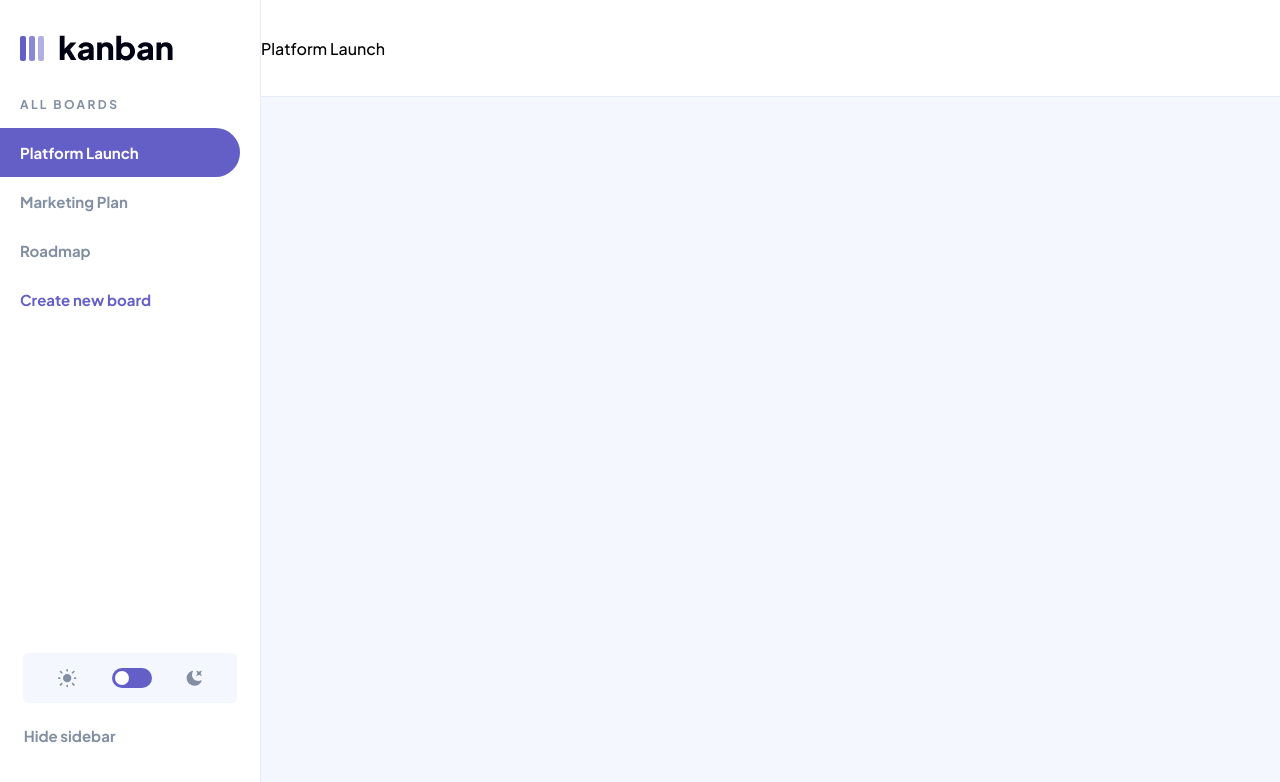
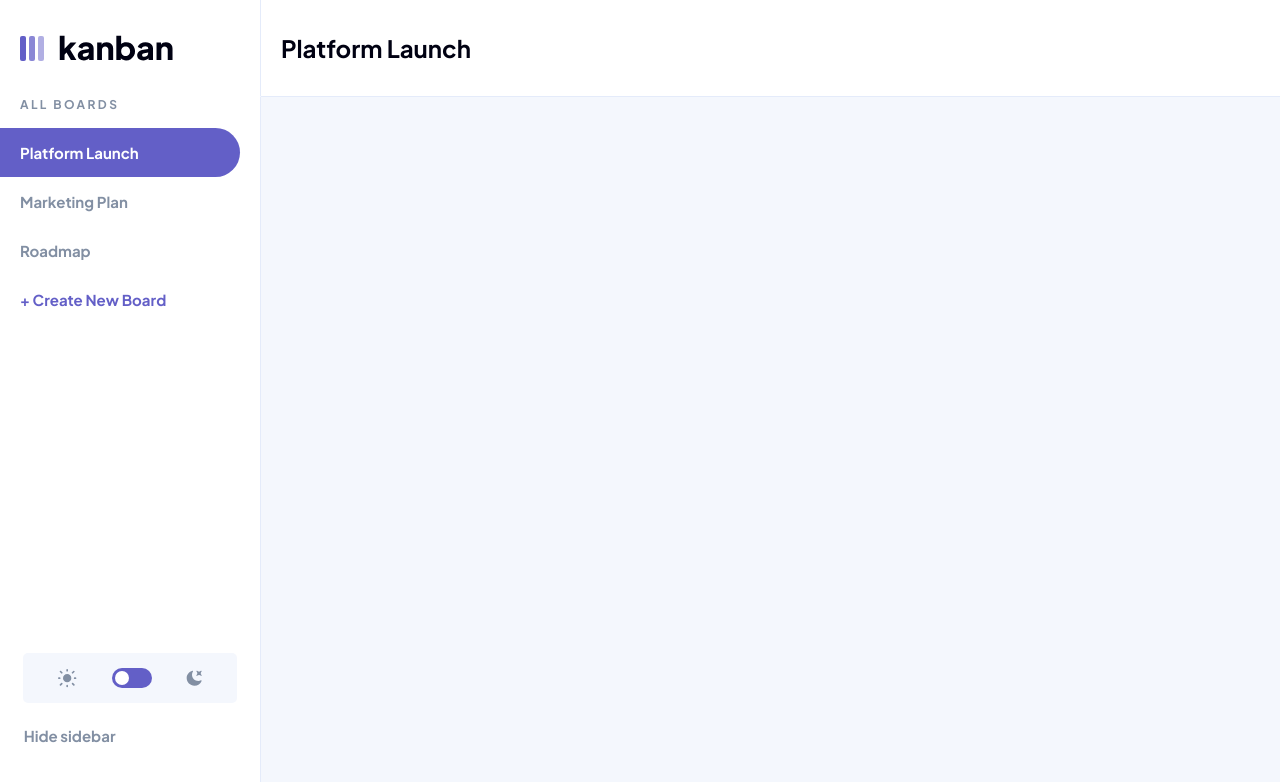
Before and after one commit to itsagift/kanban, a React (Create React App) app in the folder Documents/kanban/: page / in a window 1280 px wide. Shown: the top 782 px of the page. Built offline with nearby package versions, Linux system fonts and the light colour scheme.

Commit message:
Transition tweaks

```diff
--- a/Documents/kanban/src/components/BoardList.js
+++ b/Documents/kanban/src/components/BoardList.js
@@ -25,9 +25,9 @@ function BoardList({selectedBoard, setSelectedBoard}){
           )
         })
       }
-      <li className='board-list-item board-list-item--new heading-M' onClick={() => {setModal(<TestModal2/>)}}>
-        Create new board
-      </li>
+      <li><button className='board-list-item board-list-item--new heading-M' onClick={() => {setModal(<TestModal2/>)}}>
+        + Create New Board
+      </button></li>
     </ul>
     </div>
   )
--- a/Documents/kanban/src/components/Header.js
+++ b/Documents/kanban/src/components/Header.js
@@ -11,8 +11,14 @@ return(
       </div>
     </div>
     <div className='header-left'>
-    {selectedBoard}
-    <button className='select-board-toggle' onClick={showSidebar}> Board Name</button>
+      <div className='header-selected'>
+        <h1 className='header-selected--desktop heading-XL'>
+          {selectedBoard}
+        </h1>
+        <button className='header-selected--mobile' onClick={showSidebar}>
+          {selectedBoard}
+        </button>
+      </div>
     </div>
 
   </header>
--- a/Documents/kanban/src/styles/App.scss
+++ b/Documents/kanban/src/styles/App.scss
@@ -48,6 +48,7 @@
   --border: var(--lightLines);
   --sidebarBg: var(--white);
   --boardListHover: var(--lightPurpleTransp);
+  --headings: var(--black);
 }
 
 [data-theme='dark']{
@@ -70,6 +71,7 @@
   --border: var(--darkLines);
   --sidebarBg: var(--darkGrey);
   --boardListHover: var(--white);
+  --headings: var(--white);
 }
 
 body{
@@ -97,19 +99,19 @@ html{
     font-size: 24px;
     line-height: 30px;
     font-weight: 700;
-    color: var(--black);
+    color: var(--headings);
   }
   &-L{
     font-size: 18px;
     line-height: 23px;
     font-weight: 700;
-    color: var(--black);
+    color: var(--headings);
   }
   &-M{
     font-size: 15px;
     line-height: 19px;
     font-weight: 700;
-    color: var(--black);
+    color: var(--headings);
   }
   &-S{
     font-size: 12px;
@@ -135,7 +137,7 @@ html{
 
 button{
   border: none;
-  transition: 0.5s;
+  transition: 0.4s;
   font-family: 'Plus Jakarta Sans', sans-serif;
 }
 
@@ -231,15 +233,28 @@ button{
   align-items: center;
   padding: 0;
   background-color: var(--sidebarBg);
+  &-left{
+    width: 100%;
+    height: 97px;
+    display: flex;
+    align-items: center;
+    border-bottom: 1px solid var(--border);
+  }
+  &-selected{
+    padding-left: 20px;
+    &--desktop{
+      @media screen and (max-width: 600px) {
+        display: none;
+      }
+    }
+    &--mobile{
+      @media screen and (min-width: 601px) {
+        display: none;
+      }
+    }
+  }
+}
 
-}
-.header-left{
-  width: 100%;
-  height: 97px;
-  display: flex;
-  align-items: center;
-  border-bottom: 1px solid var(--border);
-}
 
 .sidebar{
   margin-top: 97px;
@@ -299,6 +314,7 @@ button{
     bottom: 0;
     background-color: var(--mainPurple);
     border-radius: 10px;
+    transition: 0.4s;
     &::before{
       position: absolute;
       content: "";
@@ -308,6 +324,7 @@ button{
       bottom: 3px;
       background-color: white;
       border-radius: 100%;
+      transition: 0.4s;
     }
     &:hover{
       background-color: var(--mainPurpleHover);
@@ -334,7 +351,7 @@ button{
     padding: 15px 0px 15px 10%;
     border-radius: 0px 35px 35px 0px;
     color: var(--mediumGrey);
-    background-color: var(--sidebarBg);
+    background: none;
     &:hover{
       background-color: var(--boardListHover);
       color: var(--mainPurple)
@@ -375,7 +392,14 @@ button{
       }
     }
     &--new{
-      color: var(--mainPurple)
+      width: 100%;
+      text-align: left;
+      display: block;
+      background: none;
+      color: var(--mainPurple);
+      &:hover{
+        color: var(--mainPurpleHover)
+      }
     }
   }
 }
```
